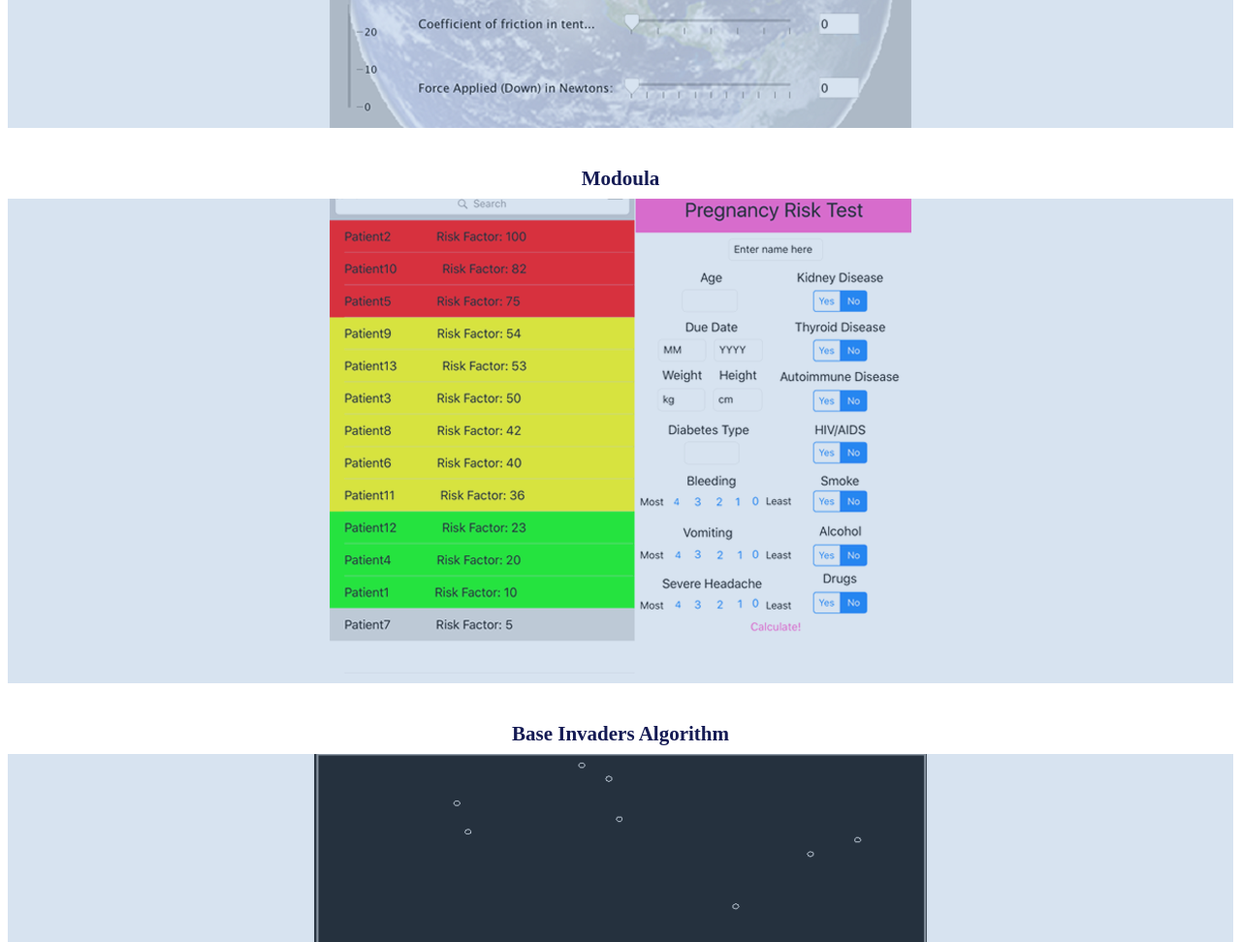
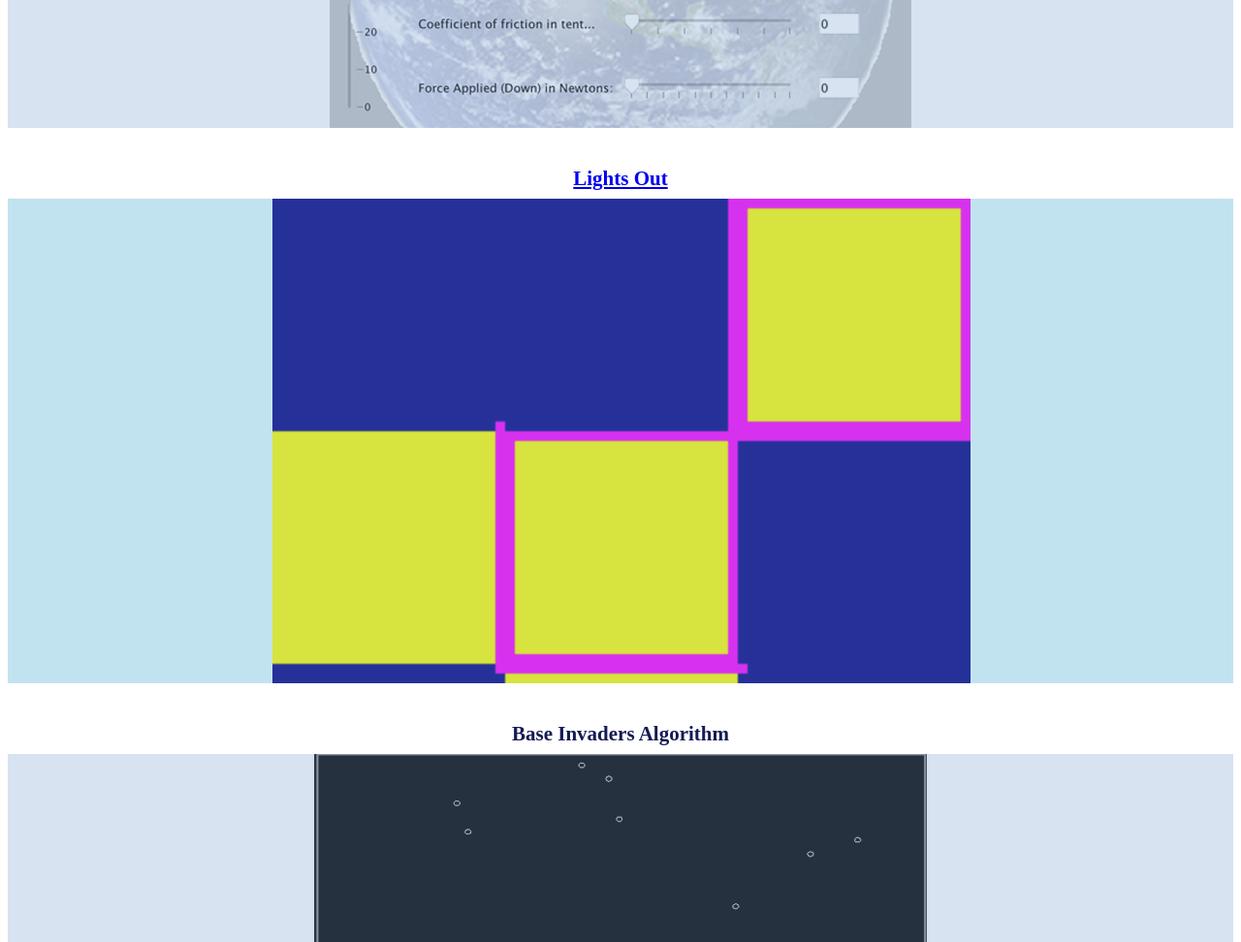
Before and after one commit to reneeleung/reneeleung.github.io, a plain HTML site: page index.html in a window 1280 px wide. Shown: the part 2526-3498 px from the top of the page at 97% size. Drawn offline with nearby package versions, Linux system fonts and the light colour scheme; a web font is replaced by a local one.

Commit message:
Add Lights-Out project

```diff
--- a/index.html
+++ b/index.html
@@ -61,8 +61,8 @@
                 <div style="background: url(images/forces.png) center 0 no-repeat;">
                     <div class="project" style="opacity: 0.3;"></div>
                 </div>
-                <h2>Modoula</h2>
-                <div style="background: url(images/modoula.png) center 0 no-repeat;">
+                <h2><a href="    https://www.reneeleung.me/Lights-Out/" target="_blank">Lights Out</a></h2>
+                <div style="background: url(images/lightsout.png) center 0 no-repeat;">
                     <div class="project" style="opacity: 0.3;"></div>
                 </div>
                 <h2>Base Invaders Algorithm</h2>
```
Also changed, not shown: images/lightsout.png (added), 1 other file.
